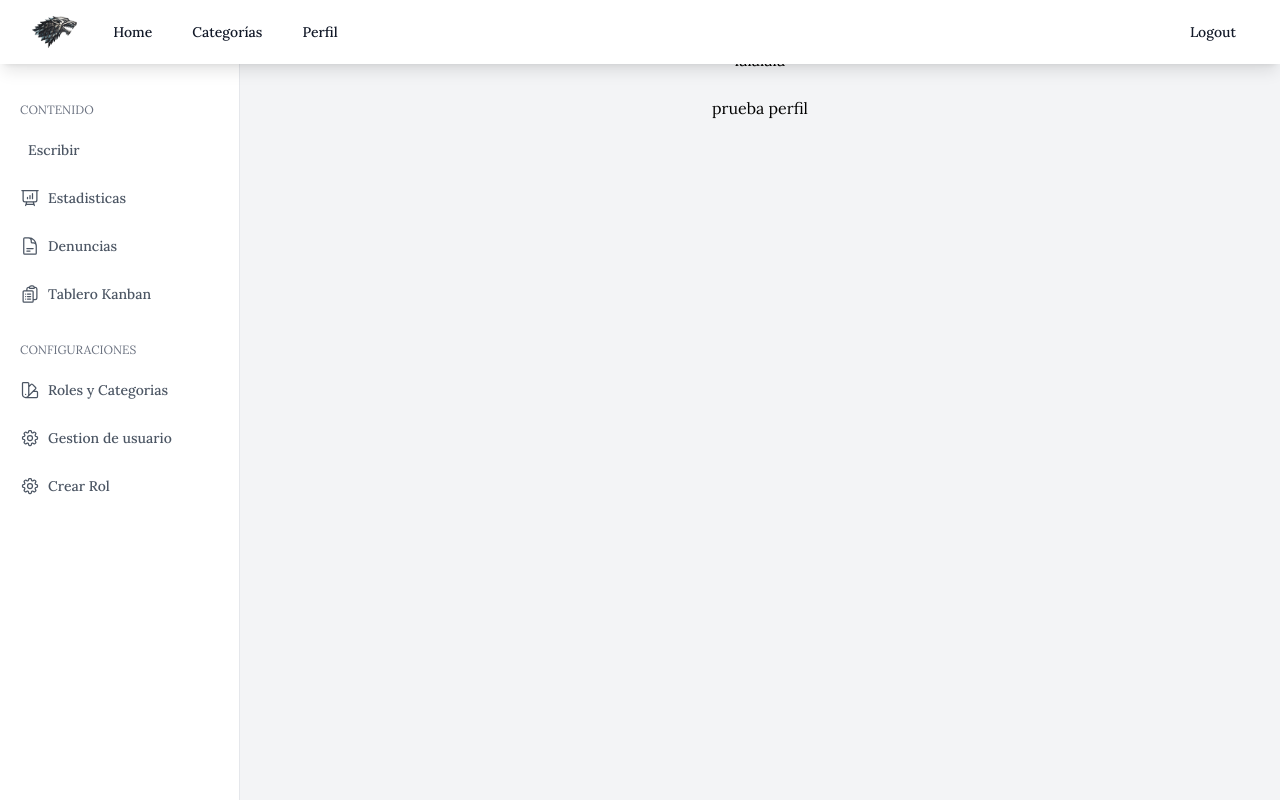
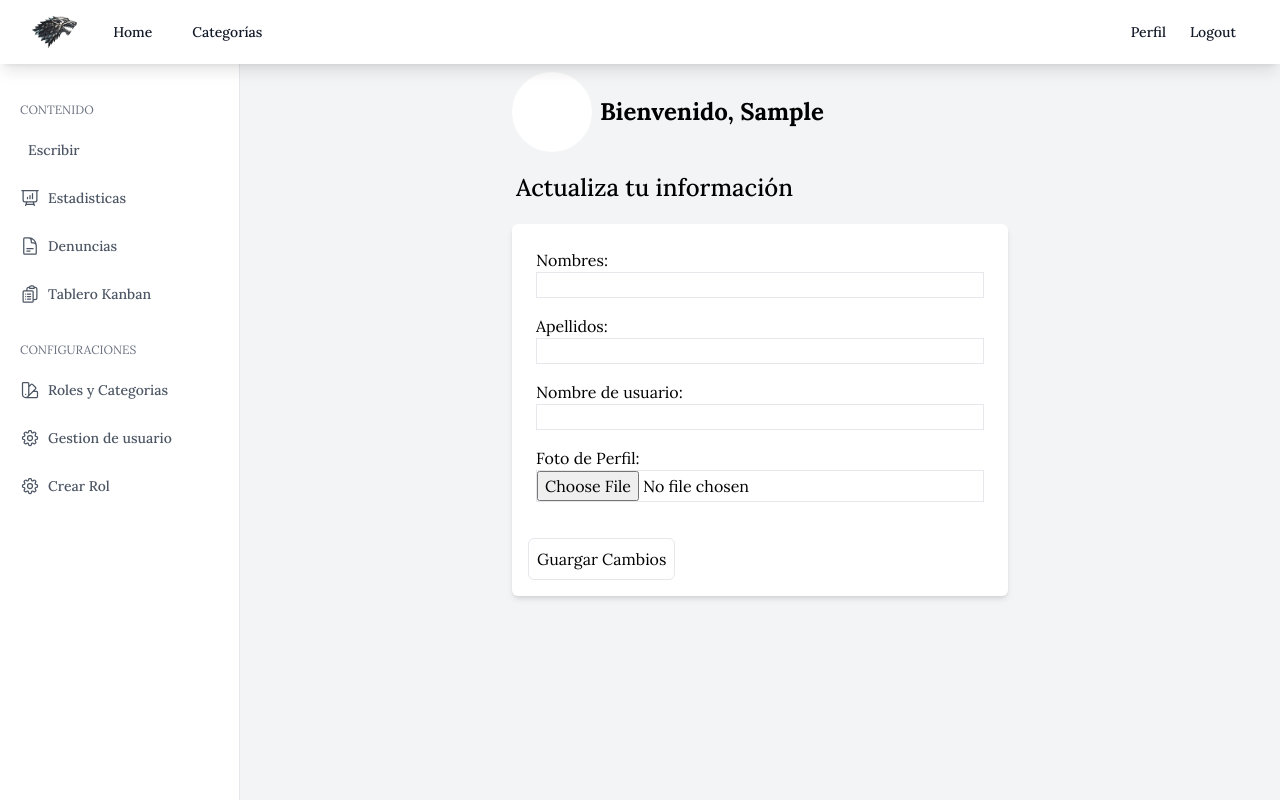
Before and after one commit to alonsocsr/is2-e02, a Django app: page /profile/ in a window 1280 px wide. Run offline with Django 5.2, Linux system fonts and the light colour scheme; the visitor is signed in with stand-in values (Sample User, id 1); style sheets or scripts are compiled from the project's sources; some libraries are stand-ins or nearby versions.

Commit message:
#8 Perfil de usuario update form

```diff
--- /dev/null
+++ b/profiles/forms.py
@@ -0,0 +1,20 @@
+from django import forms
+
+class ProfileForm(forms.Form):
+  first_name = forms.CharField(
+    max_length=150,
+    label= 'Nombres'
+  )
+  last_name = forms.CharField(
+    max_length=150,
+    label= 'Apellidos'
+  )
+  username = forms.CharField(
+    max_length=150,
+    label= 'Nombre de usuario',
+    required=False
+  )
+  image = forms.ImageField(
+    label= 'Foto de Perfil',
+    required=False
+  )
--- a/profiles/urls.py
+++ b/profiles/urls.py
@@ -1,7 +1,7 @@
 from django.urls import path
-from .views import profile
+from .views import UpdateProfile
 
 
 urlpatterns = [
-    path("profile/", profile, name='profile'),
+    path("profile/", UpdateProfile.as_view(), name='profile'),
 ]
--- a/profiles/views.py
+++ b/profiles/views.py
@@ -1,5 +1,30 @@
-from django.shortcuts import render
+from django.views.generic import FormView
+from django.contrib.auth.mixins import LoginRequiredMixin
 
-# Create your views here.
-def profile(request):
-  return render(request, 'profiles/profile.html')
+from .forms import ProfileForm
+from .models import Profile
+
+
+class UpdateProfile(LoginRequiredMixin, FormView):
+  template_name = "profiles/profile.html"
+  form_class = ProfileForm
+
+  def form_valid(self, form):
+      user = self.request.user
+      profile = Profile.objects.get(user=user)
+
+      user.first_name = form.cleaned_data['first_name']
+      user.last_name = form.cleaned_data['last_name']
+      if form.cleaned_data['username'] is not None:
+        user.username = form.cleaned_data['username']
+
+      if form.cleaned_data['image'] is not None:
+        profile.image = form.cleaned_data['image']
+        profile.save()
+
+      user.save()
+
+      return super().form_valid(form)
+
+  def get_success_url(self):
+     return self.request.path
--- a/templates/includes/navbar.html
+++ b/templates/includes/navbar.html
@@ -16,15 +16,14 @@
                     <div class="flex space-x-4">
                         <a href="{% url 'home' %}" class="text-gray-900 hover:bg-gray-200 hover:text-pink-800 px-3 py-2 rounded-md text-sm font-medium transition duration-300 focus:outline-none focus:ring-2 focus:ring-pink-500">Home</a>
                         <a href="#" class="text-gray-900 hover:bg-gray-200 hover:text-pink-800 px-3 py-2 rounded-md text-sm font-medium transition duration-300 focus:outline-none focus:ring-2 focus:ring-pink-500">Categorías</a>
-                        {% if user.is_authenticated %}
-                            <a href="{% url 'profile' %}" class="text-gray-900 hover:bg-gray-200 hover:text-pink-800 px-3 py-2 rounded-md text-sm font-medium transition duration-300 focus:outline-none focus:ring-2 focus:ring-pink-500">Perfil</a>
-                        {% endif %}
+
                     </div>
                 </div>
             </div>
             <!-- links para ath  -->
             <div class="flex items-center">
                 {% if user.is_authenticated %}
+                    <a href="{% url 'profile' %}" class="text-gray-900 hover:bg-gray-200 hover:text-pink-800 px-3 py-2 rounded-md text-sm font-medium transition duration-300 focus:outline-none focus:ring-2 focus:ring-pink-500">Perfil</a>
                     <a href="{% url 'account_logout' %}" class="text-gray-900 hover:bg-gray-200 hover:text-pink-800 px-3 py-2 rounded-md text-sm font-medium transition duration-300 focus:outline-none focus:ring-2 focus:ring-pink-500">Logout</a>
                 {% else %}
                     <a href="{% url 'account_login' %}" class="text-gray-900 hover:bg-gray-200 hover:text-pink-800 px-3 py-2 rounded-md text-sm font-medium transition duration-300 focus:outline-none focus:ring-2 focus:ring-pink-500">Login</a>
--- a/templates/profiles/profile.html
+++ b/templates/profiles/profile.html
@@ -7,12 +7,43 @@
 
 {% block content %}
 
-  <div style="text-align:center; margin: top 20rem;">
-    <h1>
-      lalalala
-    </h1>
-    <br>
-    <h1>prueba perfil</h1>
+<div class="bg-gray-100 w-full max-h-screen lg:w-1/2 m-auto">
+
+    <div class="flex mt-6 items-center">
+        {% if user.profile.image %}
+            {% thumbnail user.profile.image "80x80" crop="center" as im %}
+            <img class="rounded-full" src="{{ im.url }}" width="{{ im.width }}" height="{{ im.height }}">
+            {% endthumbnail %}
+        {% else %}
+            <div class="w-20 h-20 block rounded-full bg-white"></div>
+        {% endif %}
+
+        <h2 class="font-bold m-2 text-2xl">Bienvenido, {{ user.first_name }}</h2>
+    </div>
+
+  <div class="header my-3 h-12 px-1 flex items-center justify-between">
+      <h1 class="font-medium text-2xl">Actualiza tu información</h1>
   </div>
 
+  <div class="w-full bg-white shadow-md p-4 rounded-md">
+    <form enctype="multipart/form-data" method="post" class="w-full">
+        {% csrf_token %}
+        {% for form_field in form %}
+            <div class="p-2">
+                {{ form_field.label_tag }}
+                <div class="border">
+                    {{ form_field }}
+                </div>
+                {{ form_field.errors }}
+            </div>
+        {% endfor %}
+        <button type="submit" class="btn p-2 mt-7 border rounded-md">
+            Guargar Cambios
+        </button>
+    </form>
+  </div>
+
+
+</div>
+
 {% endblock content %}
```
